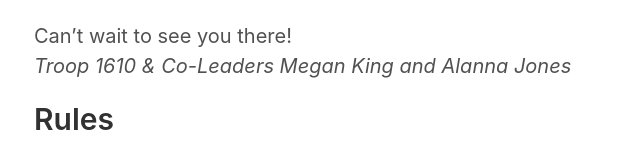
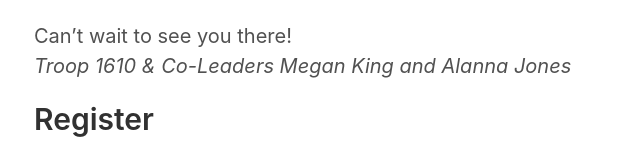
Before and after one commit to Troop1610/troop1610.github.io, a Jekyll site: the page built from derby.md, in a window 1280 px wide and 900 px high, scrolled down 1070 px, cut to the strip 0-304 px from the top of the window. Shown: the part 159-301 px from the top of the strip, without its empty margins (256-896 px from the left). Built offline with Jekyll 4.4.1, drawn with Linux system fonts in a browser that asks for light colours.

Commit message:
Update derby.md

```diff
--- a/derby.md
+++ b/derby.md
@@ -32,6 +32,13 @@
 
 Can't wait to see you there!
 _Troop 1610 & Co-Leaders Megan King and Alanna Jones_
+
+## Register
+
+<div class="cognito">
+<script src="https://www.cognitoforms.com/s/5CGgOlOKDkeFvcJcptH6IA"></script>
+<script>Cognito.load("forms", { id: "14" });</script>
+</div>
 
 ## Rules
 
@@ -98,10 +105,3 @@
 The starting block for our track looks like this:
 
 ![SuperTrack Start](/public/content/images/supertrack-start.jfif)
-
-## Register
-
-<div class="cognito">
-<script src="https://www.cognitoforms.com/s/5CGgOlOKDkeFvcJcptH6IA"></script>
-<script>Cognito.load("forms", { id: "14" });</script>
-</div>
```
